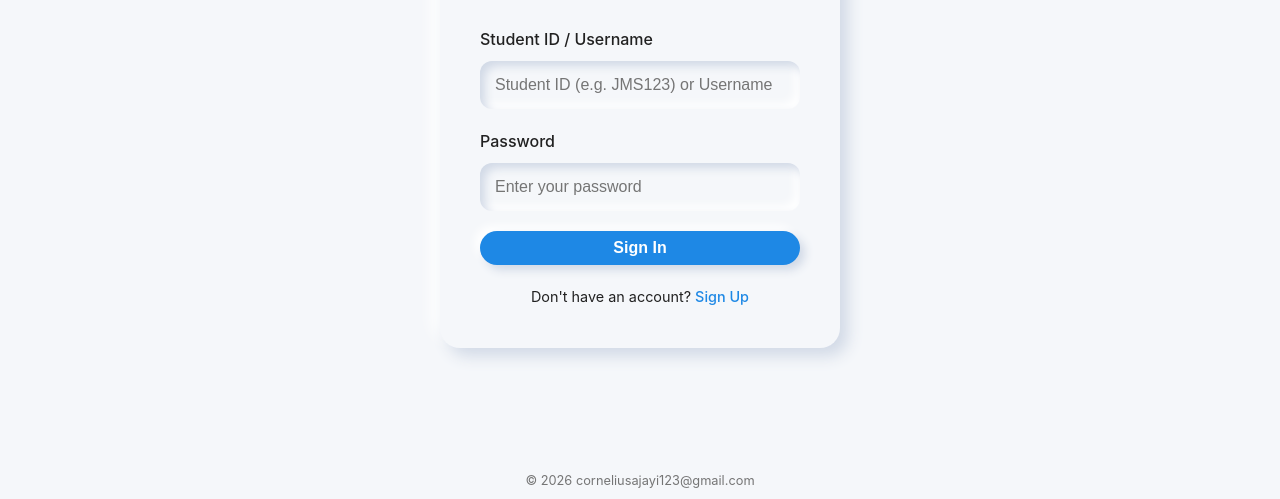
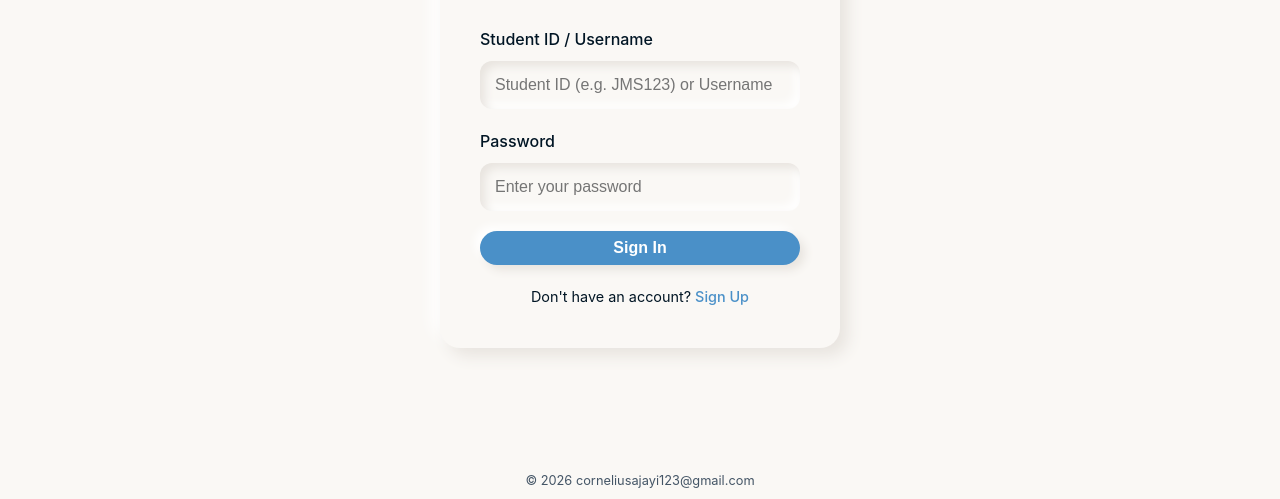
Before and after one commit to Kurnel-purpple/7thGen-CBT-APP, an Electron app: page src/index.html in a window 1280 px wide. Shown: the part 301-800 px from the top of the page. Drawn offline with nearby package versions, Linux system fonts and the light colour scheme.

Commit message:
Fix theme system: Enable full color customization + SEATOS navy/cream theme
- Fixed hardcoded rgba colors in CSS that weren't responding to theme config
- Replaced hardcoded colors with CSS color-mix() for dynamic theming
- Updated auth.css, main.css, and exam.css focus/selected states
- Created SEATOS client config with custom color palette:
  * Light mode: Subtle cream background with darker skyblue buttons
  * Dark mode: Subtle dark gray backgrounds with soft wheat text
- All colors now fully customizable via client config files

```diff
--- a/src/config/clients/seatos.js
+++ b/src/config/clients/seatos.js
@@ -8,58 +8,58 @@ export const clientConfig = {
     client: {
         name: "SEATOS SCHOOLS",
         shortName: "SEATOS",
-        logo: "assets/clients/seatos/logo.png",
+        logo: "assets/clients/seatos/drop.png",
         favicon: "assets/clients/seatos/favicon.png"
     },
 
     // Branding & Theme
     branding: {
-        // Primary Colors - SEATOS Blue Theme
-        primaryColor: "#1e88e5",
-        primaryHover: "#1565c0",
+        // Primary Colors - SEATOS Navy & Skyblue Theme
+        primaryColor: "#4a90c8",        // Darker skyblue - primary actions (sign in button)
+        primaryHover: "#3a7ab0",        // Even darker skyblue on hover
 
         // Secondary Colors
-        secondaryColor: "#0d47a1",
-        accentColor: "#42a5f5",
+        secondaryColor: "#001524",      // Dark navy - headers, important text
+        accentColor: "#dc143c",         // Crimson red - accents, alerts
 
         // Status Colors
-        successColor: "#4caf50",
-        warningColor: "#ff9800",
-        errorColor: "#f44336",
+        successColor: "#4caf50",        // Green
+        warningColor: "#ff9800",        // Orange
+        errorColor: "#dc143c",          // Red (matching accent)
 
         // Text Colors
-        textColor: "#212121",
-        lightText: "#757575",
+        textColor: "#001524",           // Dark navy for main text
+        lightText: "#445566",           // Muted navy for secondary text
 
         // Background Colors
-        backgroundColor: "#f5f7fa",
-        cardBackground: "#ffffff",
-        borderColor: "#e0e0e0",
-        innerBackground: "#fafafa",
+        backgroundColor: "#faf8f5",     // Very light cream - main background (subtle)
+        cardBackground: "#ffffff",      // White cards for contrast
+        borderColor: "#e8e4df",         // Light warm gray for borders
+        innerBackground: "#f5f2ed",     // Slightly darker cream for inner areas
 
         // Dark Mode Colors
         darkMode: {
-            backgroundColor: "#0a1929",
-            cardBackground: "#1e2a38",
-            innerBackground: "#132030",
-            textColor: "#e3f2fd",
-            lightText: "#90caf9",
-            borderColor: "#2d3e50",
-            primaryColor: "#42a5f5",
-            secondaryColor: "#90caf9"
+            backgroundColor: "#0a0a0a",     // Very dark gray - main background (subtle, not pure black)
+            cardBackground: "#0f1419",      // Slightly lighter dark - cards (subtle contrast)
+            innerBackground: "#141a20",     // Even lighter dark for inner areas
+            textColor: "#e8dcc8",           // Soft wheat - main text (easier on eyes)
+            lightText: "#a89b87",           // Muted wheat for secondary text
+            borderColor: "#1f2830",         // Subtle dark border
+            primaryColor: "#4a90c8",        // Darker skyblue - keep consistent with light mode
+            secondaryColor: "#e8dcc8"       // Soft wheat for secondary elements
         },
 
         // Neumorphism Shadows
         neumorphism: {
             light: {
-                background: "#f5f7fa",
-                shadowLight: "#ffffff",
-                shadowDark: "#d1d9e6"
+                background: "#faf8f5",      // Cream background
+                shadowLight: "#ffffff",     // White highlight
+                shadowDark: "#e8e4df"       // Light warm gray shadow
             },
             dark: {
-                background: "#1e2a38",
-                shadowLight: "#2d3e50",
-                shadowDark: "#0a1929"
+                background: "#0f1419",      // Card background
+                shadowLight: "#1a2128",     // Slightly lighter shadow
+                shadowDark: "#050608"       // Very dark shadow
             }
         }
     },
@@ -82,7 +82,7 @@ export const clientConfig = {
 
     // Footer Information
     footer: {
-        text: "© 2026 SEATOS Schools - Excellence in Education",
+        text: "© 2026 corneliusajayi123@gmail.com",
         showYear: true
     },
 
--- a/src/css/auth.css
+++ b/src/css/auth.css
@@ -72,7 +72,7 @@
 .form-control:focus {
     outline: none;
     border-color: var(--primary-color);
-    box-shadow: 0 0 0 3px rgba(74, 144, 226, 0.1);
+    box-shadow: 0 0 0 3px color-mix(in srgb, var(--primary-color) 10%, transparent);
 }
 
 .btn-block {
@@ -96,7 +96,7 @@
 
 .error-message {
     color: var(--accent-color);
-    background: rgba(231, 76, 60, 0.1);
+    background: color-mix(in srgb, var(--accent-color) 10%, transparent);
     padding: 10px;
     border-radius: 6px;
     margin-bottom: 20px;
--- a/src/css/exam.css
+++ b/src/css/exam.css
@@ -214,7 +214,7 @@
 
 .option-label.selected {
     border-color: var(--primary-color);
-    background: rgba(74, 144, 226, 0.1);
+    background: color-mix(in srgb, var(--primary-color) 10%, transparent);
     /* transparent primary */
 }
 
--- a/src/css/main.css
+++ b/src/css/main.css
@@ -211,7 +211,7 @@ body {
 .form-control:focus {
     outline: none;
     border-color: var(--primary-color);
-    box-shadow: 0 0 0 3px rgba(74, 144, 226, 0.1);
+    box-shadow: 0 0 0 3px color-mix(in srgb, var(--primary-color) 10%, transparent);
 }
 
 /* Mobile Responsiveness */
```
Also changed, not shown: src/pages/student-dashboard.html (+1 -1 lines), src/pages/teacher-dashboard.html (+1 -1 lines), src/assets/clients/README.md (deleted), src/assets/clients/seatos/README.md (deleted), src/assets/clients/seatos/drop.png (added), src/assets/clients/seatos/favicon.png (added).
